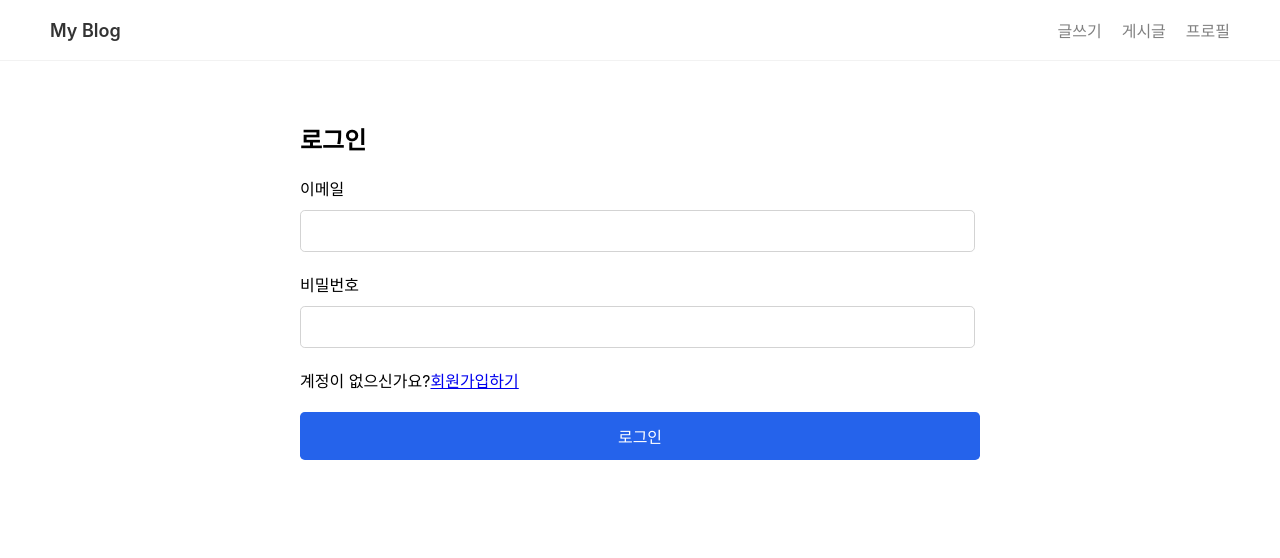
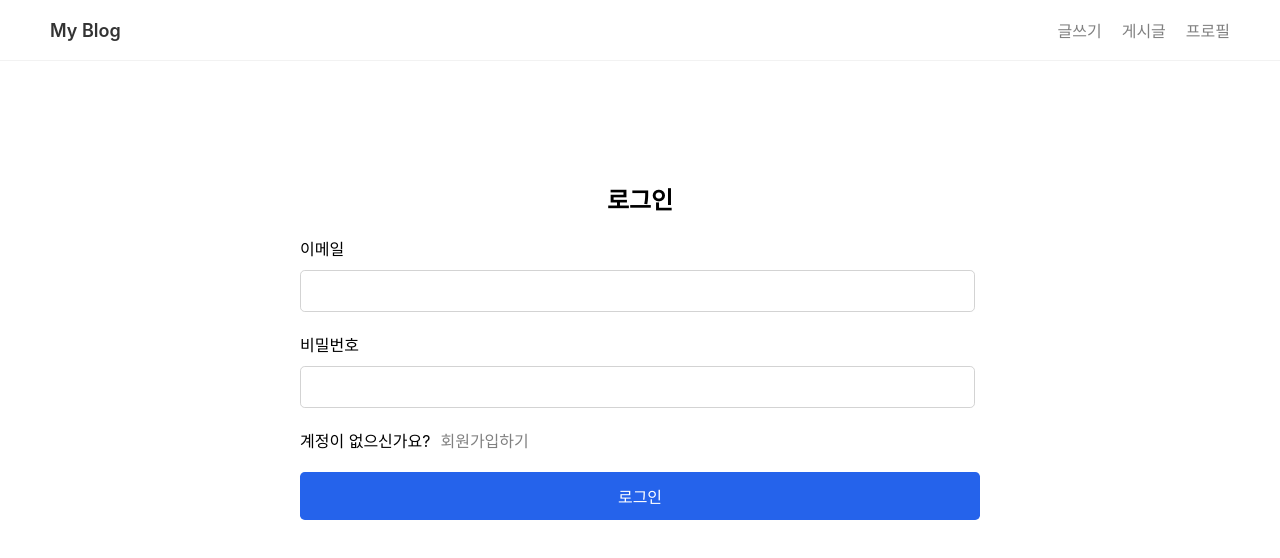
Before and after one commit to santa-developer/blog-app, a React (Create React App) app: page /login in a window 1280 px wide. Shown: the top 558 px of the page. Built offline with nearby package versions, Linux system fonts and the light colour scheme.

Commit message:
styles: 로그인, 회원가입 폼 스타일링

```diff
--- a/src/index.css
+++ b/src/index.css
@@ -387,3 +387,26 @@ input:checked + .carousel__slide-container .nav label {
 .form .form__btn--submit:focus {
   background-color: #1945a4;
 }
+
+/* login form */
+.form--lg {
+  min-height: 70vh;
+  margin-top: 10vh;
+}
+
+.form__title {
+  margin-bottom: 4px;
+  text-align: center;
+}
+
+.form__link {
+  margin-left: 10px;
+  text-decoration: none;
+  color: gray;
+  transition: 0.4s ease-in-out;
+}
+
+.form__link:hover,
+.form__link:focus {
+  color: black;
+}
```
